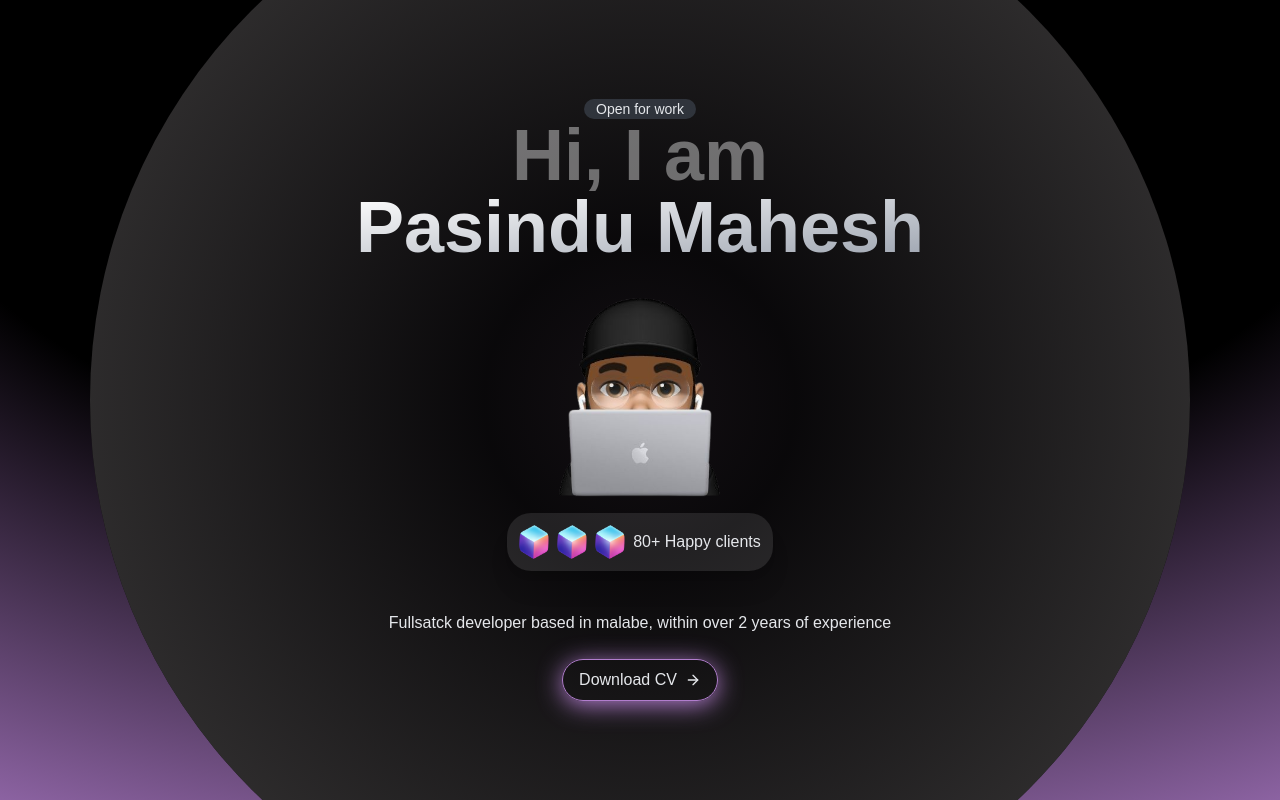
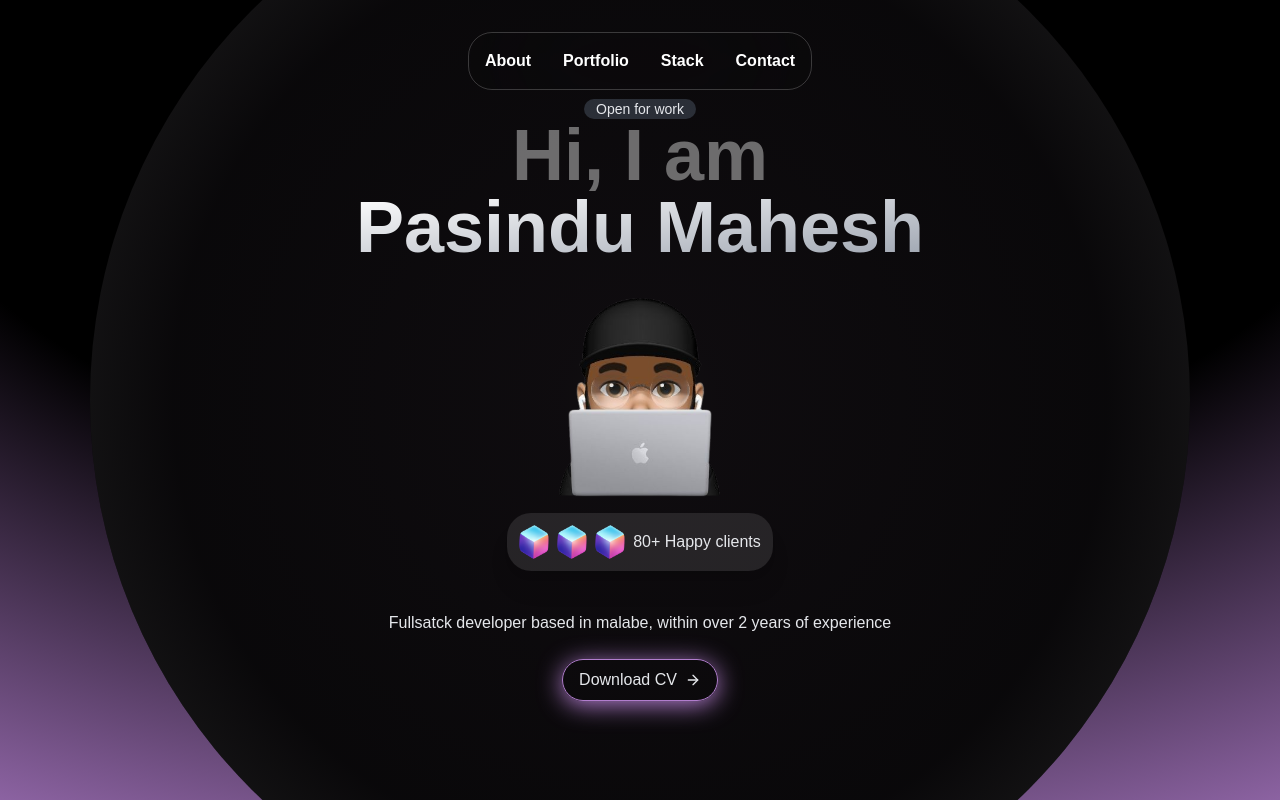
Before and after one commit to pasindu-mahesh/portfolio-next, a Next.js app: page / in a window 1280 px wide. Built offline with nearby package versions, Linux system fonts and the light colour scheme.

Commit message:
feat: compleat hero and navbar

```diff
--- a/app/globals.css
+++ b/app/globals.css
@@ -53,8 +53,8 @@
               #161616e6 0%,
               rgba(19, 18, 18, 0.9) 1%,
               rgba(48, 39, 49, 0.3) 10%,
-              rgba(46, 40, 49, 0.2) 20%,
-              rgba(65, 63, 63) 100%);
+              rgba(46, 40, 49, 0.2) 60%,
+              rgb(41, 41, 41) 100%);
 z-index: 0;
 }
 
--- a/app/page.tsx
+++ b/app/page.tsx
@@ -1,11 +1,14 @@
 import { Hero } from "@/components/hero";
-import { Navbar } from "@/components/navebar";
-import Image from "next/image";
+import { Navbar } from "@/components/navbar";
+
 
 export default function Home() {
   return (
     <>
+      <Navbar/>
       <Hero/>
+
+
     </>
   );
 }
--- a/components/navebar.tsx
+++ b/components/navbar.tsx
@@ -23,7 +23,7 @@ export const Navbar = () => {
     }
 
     return(
-        <div className="z=50 fixed flex justify-center w-full text-white font-bold">
+        <div className="z-50 fixed flex justify-center w-full text-white font-bold">
 
             <div className="border border-white/20 mt-8 backdrop-blur-3xl rounded-3xl
                             hidden md:flex items-center justify-center p-2 max-w-[400px] mx-auto">
```
